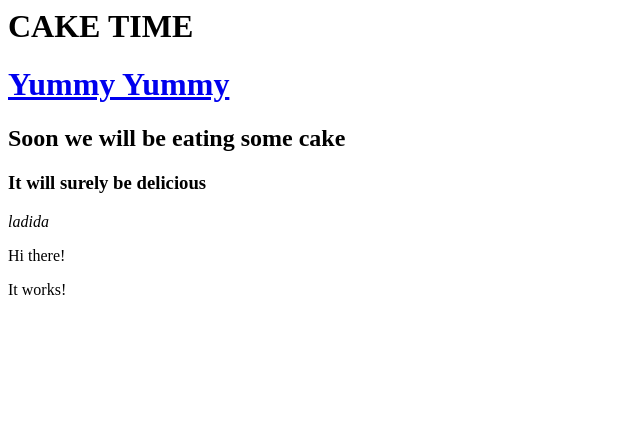
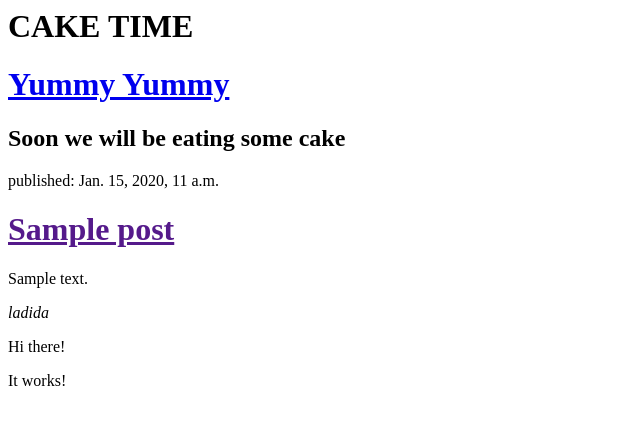
Before and after one commit to astephanieh/my-first-blog, a Django app: template blog/templates/blog/post_list.html in a window 1280 px wide. Shown: the top 425 px of the page, without its empty margins (0-640 px from the left). Run offline with Django 3.2, Linux system fonts and the light colour scheme; the template is opened without the code that fills it: values that come from a table or form of the project are taken from there, others are empty; tables that the repository leaves empty hold one stand-in row (values such as "Sample post").

Commit message:
Modified templates to display posts from database.

```diff
--- a/blog/templates/blog/post_list.html
+++ b/blog/templates/blog/post_list.html
@@ -5,18 +5,22 @@
 
 	<body>
 	<div>
-		<h1>CAKE TIME  <h1><a href="http://127.0.0.1:8000/">Yummy Yummy</a></h1></h1>
+		<h1>CAKE TIME  <h1><a href="http://ashorth.pythonanywhere.com/">Yummy Yummy</a></h1></h1>
+		<h2>Soon we will be eating some cake</h2>
+
 	</div>
 
-	<div>
-		<h2>Soon we will be eating some cake</h2>
-	</div>
 
-	<div>
-		<h3>It will surely be delicious</h3>
-	</div>
+{% for post in posts %}
+     <div>
+        <p>published: {{ post.published_date }}</p>
+        <h1><a href="">{{ post.title }}</a></h1>
+        <p>{{ post.text|linebreaksbr }}</p>
+    </div>
+{% endfor %}
 
-<em>ladida</em>
+
+<p><em>ladida</em></p>
 	<p>Hi there!</p>
 	<p>It works!</p>
 	</body>
--- a/blog/views.py
+++ b/blog/views.py
@@ -1,4 +1,7 @@
 from django.shortcuts import render
+from django.utils import timezone
+from .models import Post
 
 def post_list(request):
-    return render(request, 'blog/post_list.html', {})
+	posts = Post.objects.filter(published_date__lte=timezone.now()).order_by('published_date')
+	return render(request, 'blog/post_list.html', {'posts' : posts})
```
